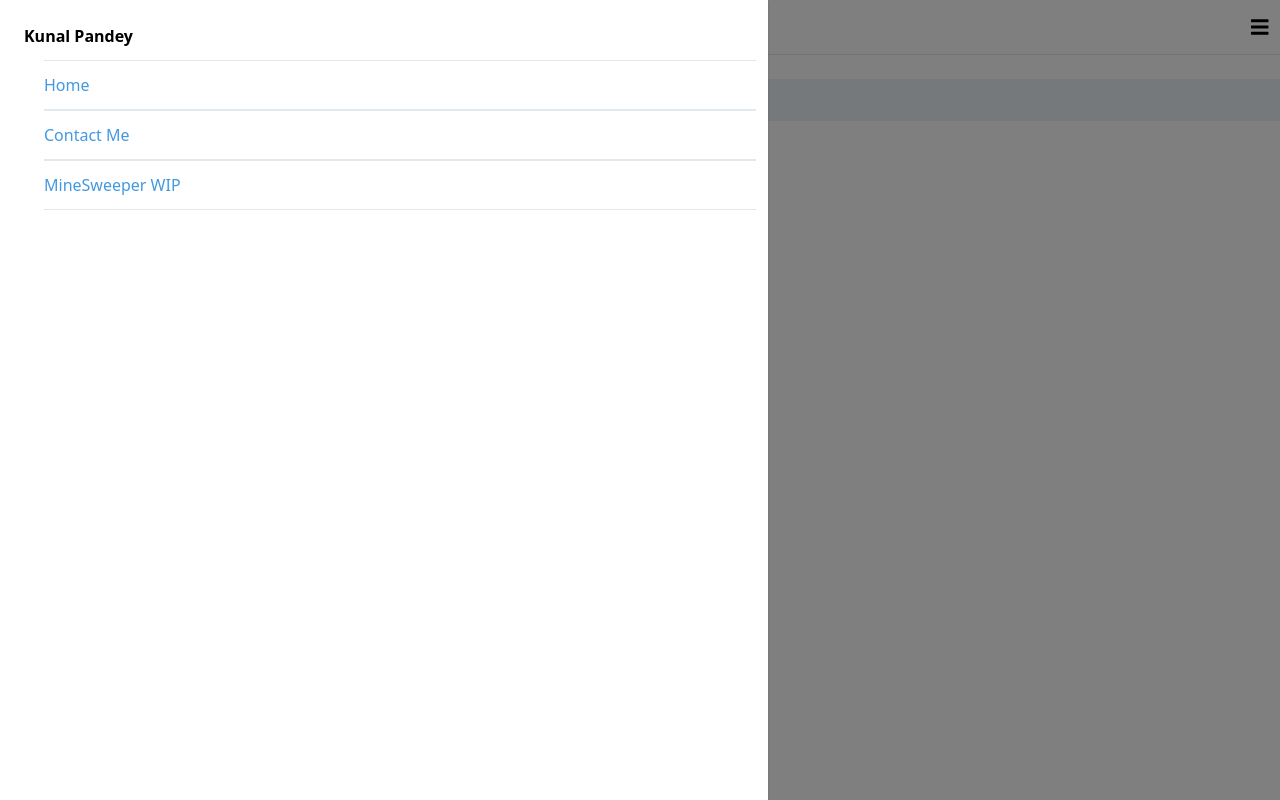
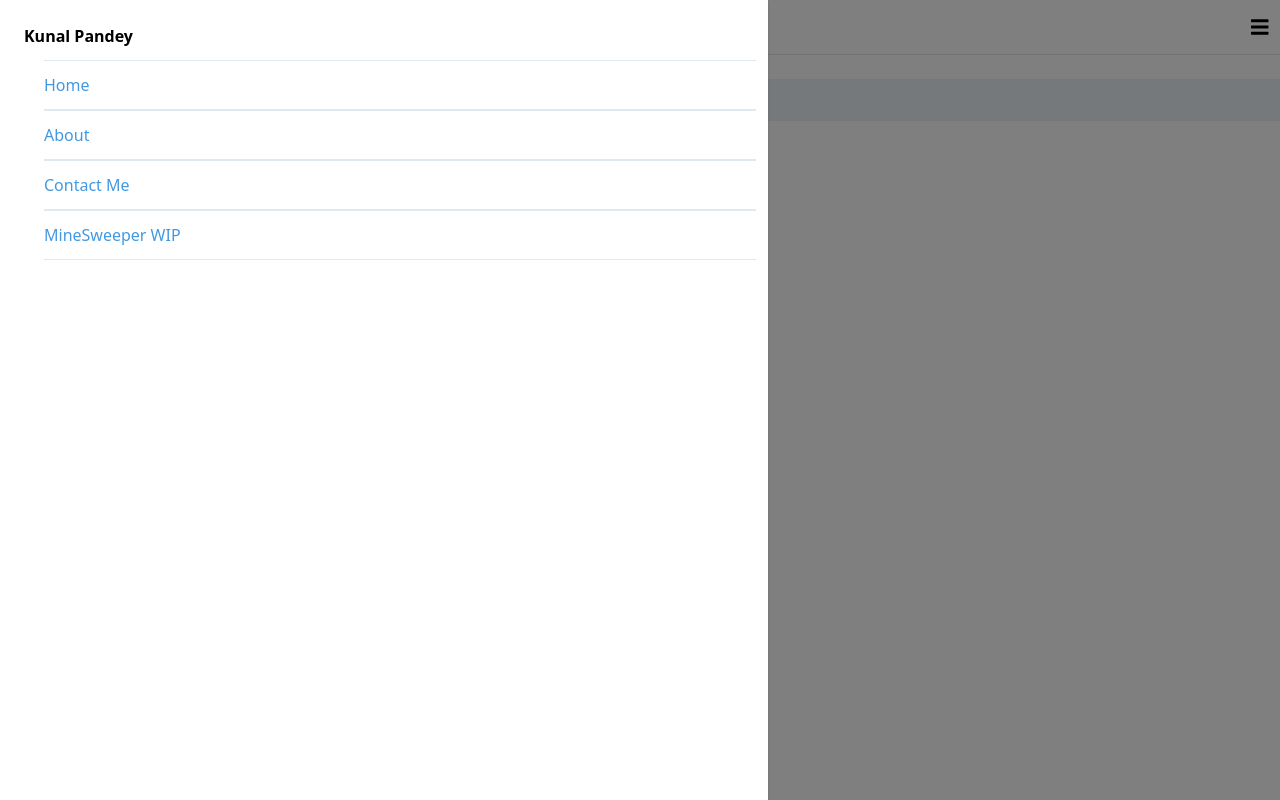
Before and after one commit to kpandey1337/PortfolioSite, a React (Create React App) app: page / in a window 1280 px wide. Both pictures are taken after a click on the icon 1259 px from the left and 26 px from the top of the page. Built offline with nearby package versions, Linux system fonts and the light colour scheme.

Commit message:
Revert "Update NavigationMenu.js"
This reverts commit 3b3eef940f2b764548a3fe9e0bb5f9e59897242c.

```diff
--- a/src/Components/NavigationMenu.js
+++ b/src/Components/NavigationMenu.js
@@ -14,7 +14,7 @@ function NavigationMenu(props) {
             Home
           </Link>
         </li>
-        {/* <li>
+        <li>
           <Link
             to="/about"
             className="text-blue-500 py-3 border-t border-b block"
@@ -23,7 +23,6 @@ function NavigationMenu(props) {
             About
           </Link>
         </li>
-*/}
         <li>
           <Link
             to="/contactMe"
```
